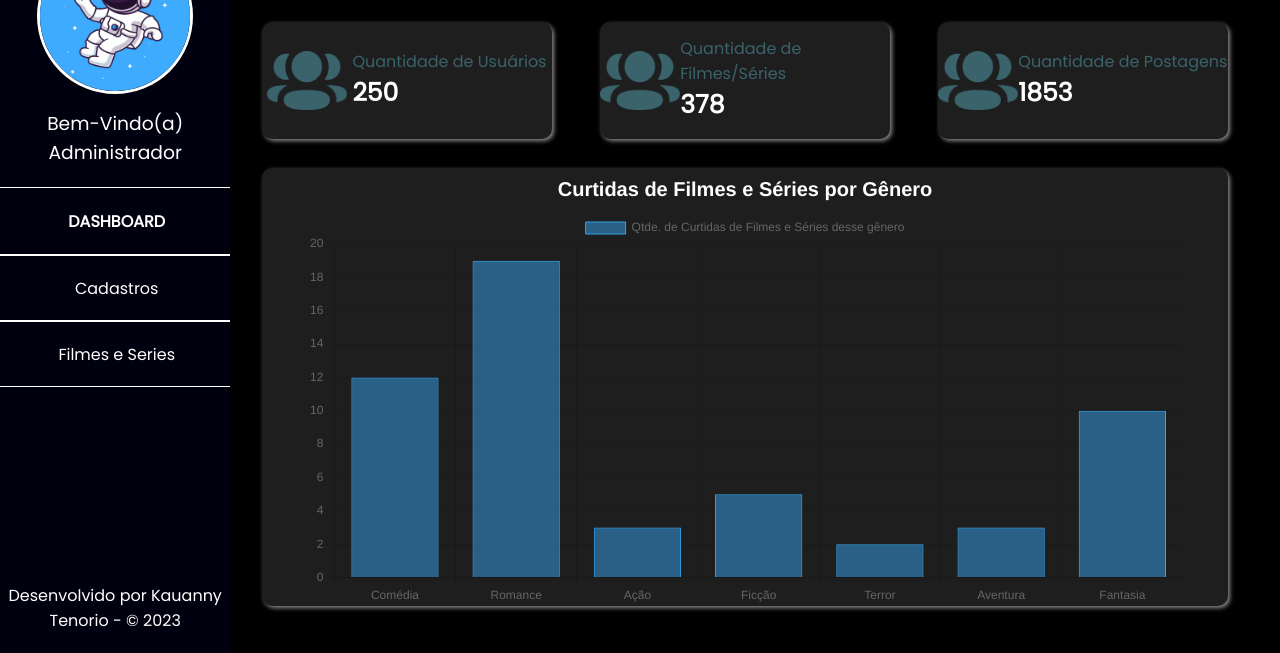
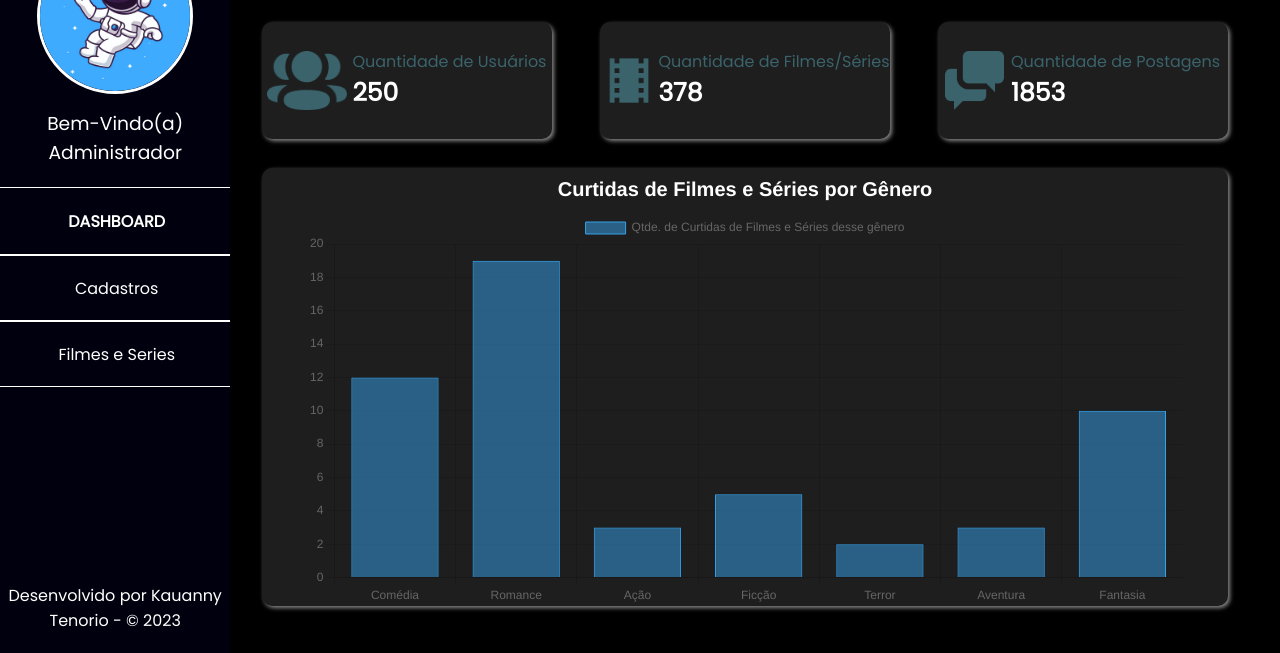
Before and after one commit to KakauFelix/Refugio-Projeto_Individual_Semestre1, a plain HTML site: page Site/area-restrita/admin/dashboard.html in a window 1280 px wide. Shown: the part 147-800 px from the top of the page. Drawn offline with nearby package versions, Linux system fonts and the light colour scheme.

Commit message:
Adicionando os icones nos indicadores do layout do conteúdo da página do dashboard do admin

```diff
--- a/Site/area-restrita/admin/dashboard.html
+++ b/Site/area-restrita/admin/dashboard.html
@@ -56,14 +56,14 @@
                         </div>
                     </div>
                     <div class="div_indicador">
-                        <img src="../../assets/images/icons/icon_users.png" alt="icone">
+                        <img src="../../assets/images/icons/icon_fita_filme.png" alt="icone">
                         <div class="txt_div_indicador">
                             <h4>Quantidade de Filmes/Séries</h4>
                             <p>378</p>
                         </div>
                     </div>
                     <div class="div_indicador">
-                        <img src="../../assets/images/icons/icon_users.png" alt="icone">
+                        <img src="../../assets/images/icons/icon_msgs.png" alt="icone">
                         <div class="txt_div_indicador">
                             <h4>Quantidade de Postagens</h4>
                             <p>1853</p>
```
Also changed, not shown: Site/assets/images/icons/icon_fita_filme.png (added), Site/assets/images/icons/icon_msgs.png (added).
